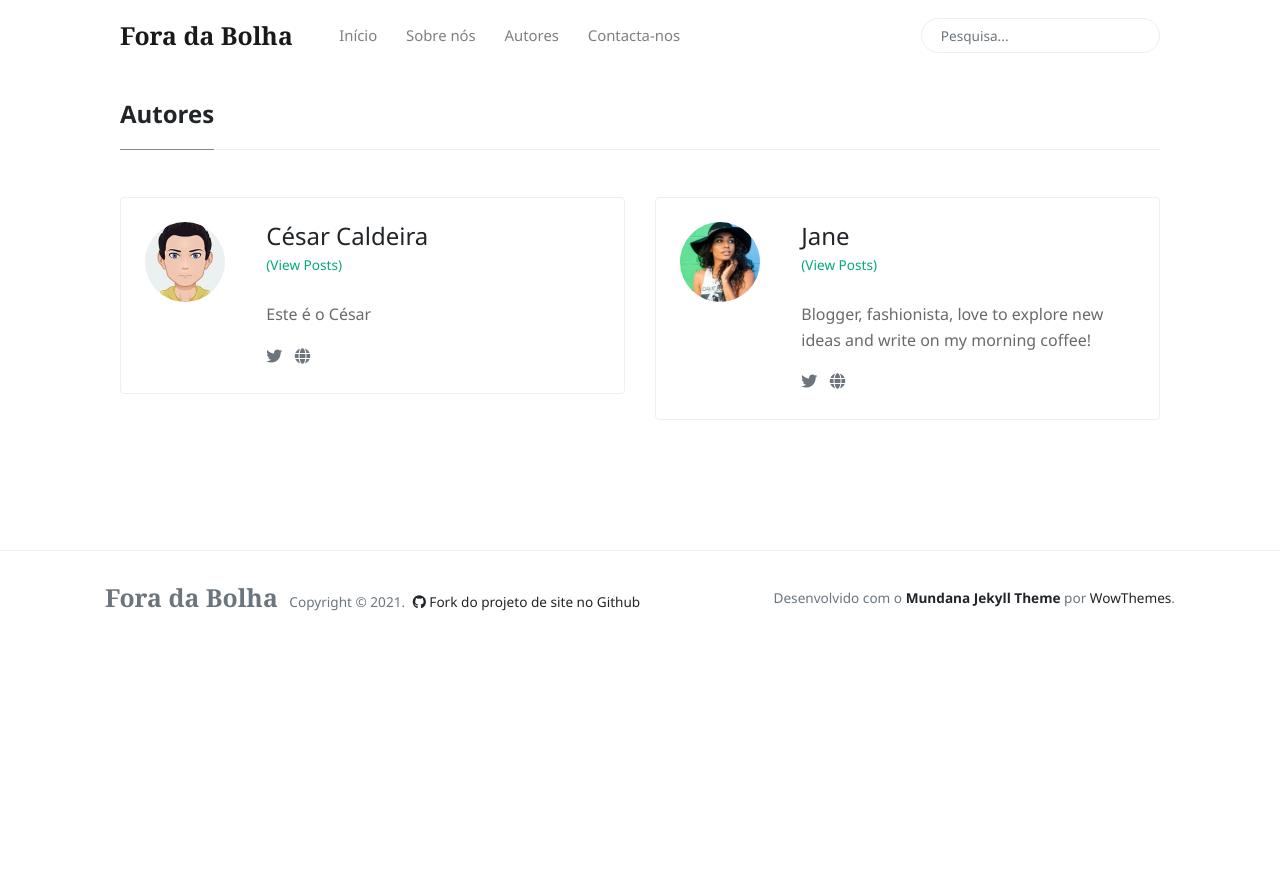
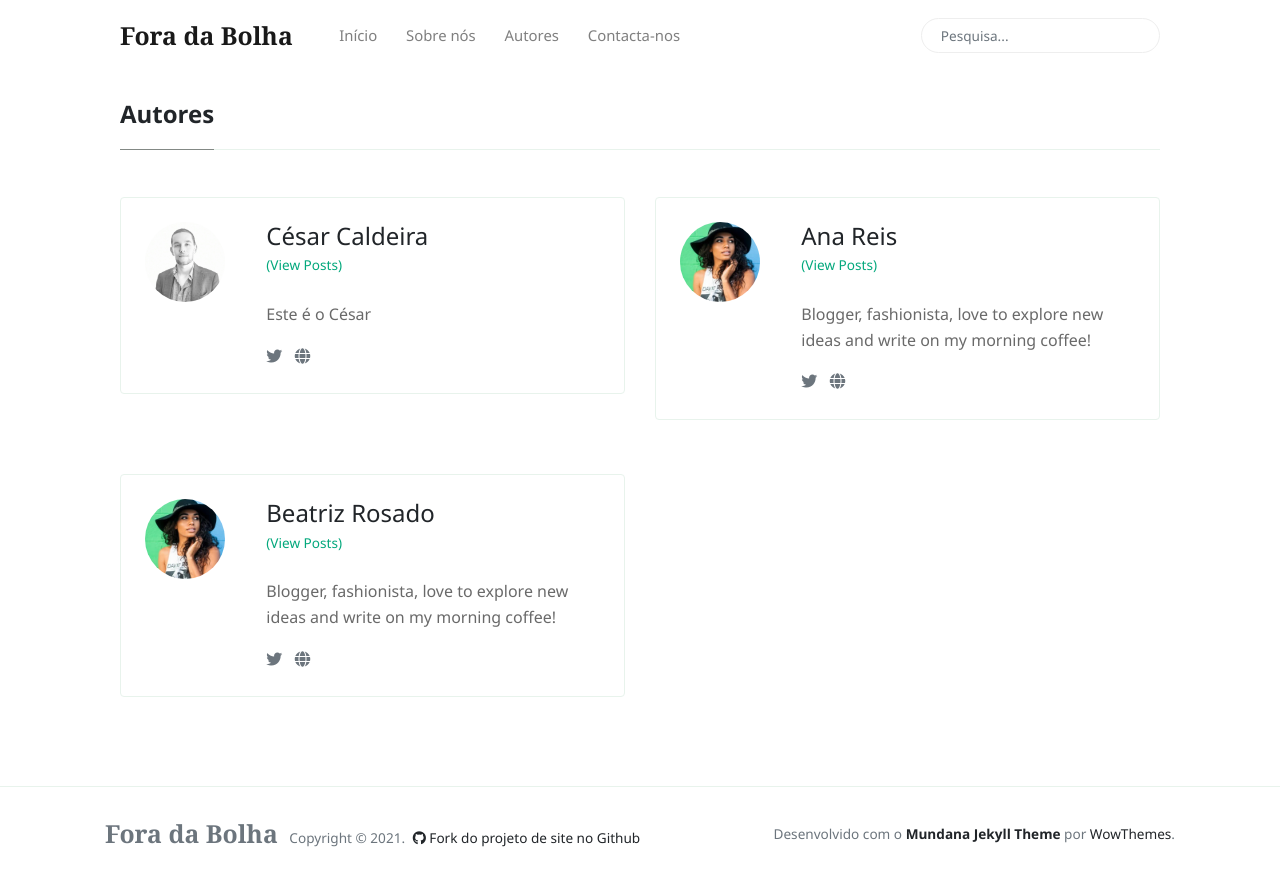
Before and after one commit to Fora-da-Bolha/fora-da-bolha.github.io, a Jekyll site: the page built from _pages/autores.html, in a window 1280 px wide. Shown: the top 886 px of the page. Built offline with Jekyll 4.4.1, drawn with Linux system fonts in a browser that asks for light colours; nearby versions of some CDN libraries.

Commit message:
Update 2

```diff
--- a/_config.yml
+++ b/_config.yml
@@ -20,18 +20,26 @@ plugins:
   - jekyll-seo-tag
 
 authors:
-    cesar:
+    cesarcaldeira:
       name:           César Caldeira
       site:           https://www.wowthemes.net
-      avatar:         /assets/images/avatar1.jpg
+      avatar:         assets/images/authors/cesarcaldeira.jpg
       bio:            "Este é o César"
       email:          cesar@foradabolha.pt
       twitter:        https://twitter.com/wowthemesnet
 
-    jane:
-      name:           Jane
+    anareis:
+      name:           Ana Reis
       site:           https://www.wowthemes.net
-      avatar:         /assets/images/avatar2.jpg
+      avatar:         assets/images/avatar2.jpg
+      bio:            "Blogger, fashionista, love to explore new ideas and write on my morning coffee!"
+      email:          fakemail@gmail.com
+      twitter:        https://twitter.com/wowthemesnet
+
+    beatrizrosado:
+      name:           Beatriz Rosado
+      site:           https://www.wowthemes.net
+      avatar:         assets/images/avatar2.jpg
       bio:            "Blogger, fashionista, love to explore new ideas and write on my morning coffee!"
       email:          fakemail@gmail.com
       twitter:        https://twitter.com/wowthemesnet
--- a/_includes/sidebar.html
+++ b/_includes/sidebar.html
@@ -1,6 +1,6 @@
 <h5 class="mb-3">Um mundo polarizado e demasiadas bolhas</h5>
 
-<p>Hi! The website you are previewing is a demonstration for Mundana Jekyll theme, hosted on Github, made by <a href="https://www.wowthemes.net/donate/">Sal</a>.</p>
+<p>Lorem ipsum dolor sit amet, consectetur adipiscing elit, sed do eiusmod tempor incididunt ut labore et dolore magna aliqua. In nulla posuere sollicitudin aliquam ultrices. Egestas maecenas pharetra convallis posuere morbi leo urna molestie at. Odio ut enim blandit volutpat maecenas volutpat blandit aliquam etiam. Amet nisl suscipit adipiscing bibendum est ultricies integer quis auctor.</p>
 
 <a target="_blank" href="https://www.wowthemes.net/mundana-jekyll-theme/" class="btn btn-warning d-block mb-2"><i class="fa fa-file"></i> Documentation</a>
 
```
Also changed, not shown: _pages/about.md (+1 -1 lines), _pages/author-césar-caldeira.html (added, +26 -0 lines), _pages/author-jane.html (deleted, +0 -26 lines), _posts/2019-01-18-charm-old-cities.md (+1 -1 lines), assets/images/authors/cesarcaldeira.jpg (added).
